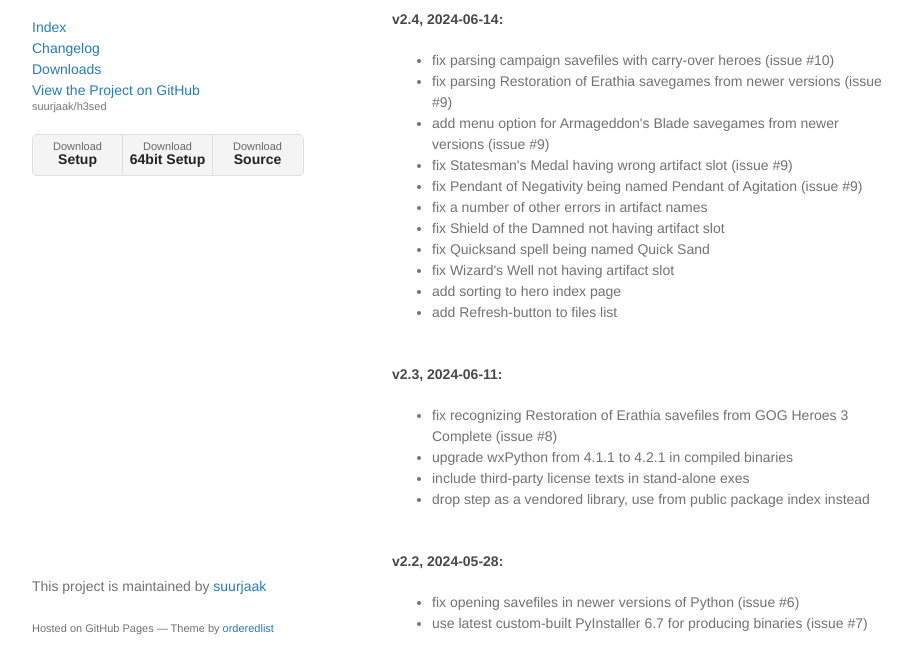
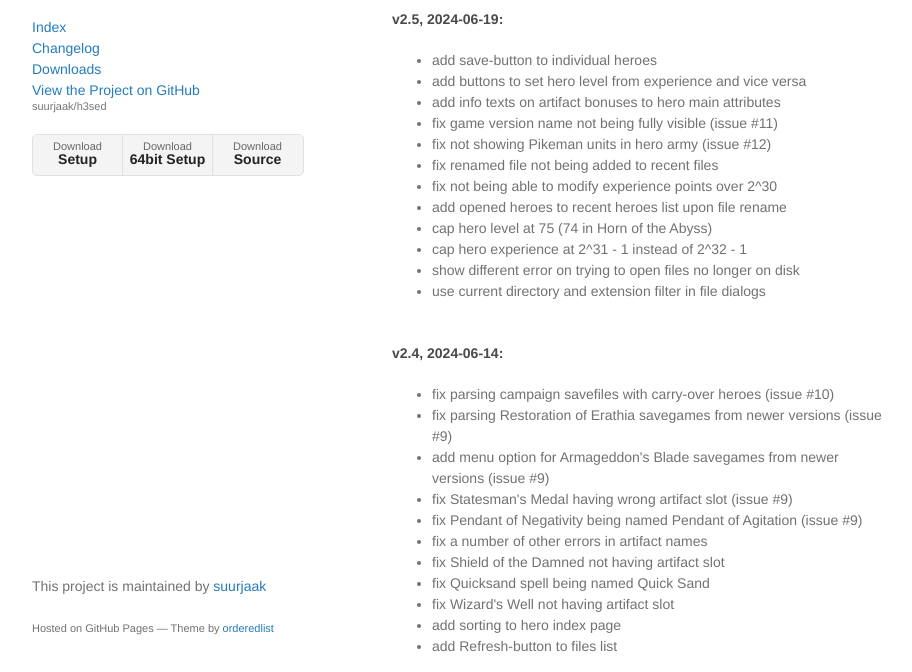
Before and after one commit to suurjaak/h3sed, a plain HTML site: page changelog.html in a window 1280 px wide. Shown: the part 92-764 px from the top of the page, without its empty margins (178-1090 px from the left). Drawn offline with Linux system fonts and the light colour scheme.

Commit message:
Update texts, links and screenshot to v2.5.

```diff
--- a/changelog.html
+++ b/changelog.html
@@ -34,9 +34,9 @@
           <a href="https://github.com/suurjaak/h3sed">View the Project on GitHub <small>suurjaak/h3sed</small></a>
 
           <ul>
-            <li><a href="https://erki.lap.ee/downloads/h3sed/h3sed_2.4_setup.exe">Download <strong>Setup</strong></a></li>
-            <li><a href="https://erki.lap.ee/downloads/h3sed/h3sed_2.4_x64_setup.exe">Download <strong>64bit Setup</strong></a></li>
-            <li><a href="https://erki.lap.ee/downloads/h3sed/h3sed_2.4-src.zip">Download <strong>Source</strong></a></li>
+            <li><a href="https://erki.lap.ee/downloads/h3sed/h3sed_2.5_setup.exe">Download <strong>Setup</strong></a></li>
+            <li><a href="https://erki.lap.ee/downloads/h3sed/h3sed_2.5_x64_setup.exe">Download <strong>64bit Setup</strong></a></li>
+            <li><a href="https://erki.lap.ee/downloads/h3sed/h3sed_2.5-src.zip">Download <strong>Source</strong></a></li>
           </ul>
         </p>
 
@@ -44,6 +44,23 @@
       <section>
 
         <h2>Changelog</h2>
+
+        <h4>v2.5, 2024-06-19:</h4>
+        <ul>
+          <li>add save-button to individual heroes</li>
+          <li>add buttons to set hero level from experience and vice versa</li>
+          <li>add info texts on artifact bonuses to hero main attributes</li>
+          <li>fix game version name not being fully visible (issue #11)</li>
+          <li>fix not showing Pikeman units in hero army (issue #12)</li>
+          <li>fix renamed file not being added to recent files</li>
+          <li>fix not being able to modify experience points over 2^30</li>
+          <li>add opened heroes to recent heroes list upon file rename</li>
+          <li>cap hero level at 75 (74 in Horn of the Abyss)</li>
+          <li>cap hero experience at 2^31 - 1 instead of 2^32 - 1</li>
+          <li>show different error on trying to open files no longer on disk</li>
+          <li>use current directory and extension filter in file dialogs</li>
+        </ul>
+        <br />
 
         <h4>v2.4, 2024-06-14:</h4>
         <ul>
```
Also changed, not shown: downloads.html (+3 -3 lines), index.html (+3 -3 lines), img/screen.png.
